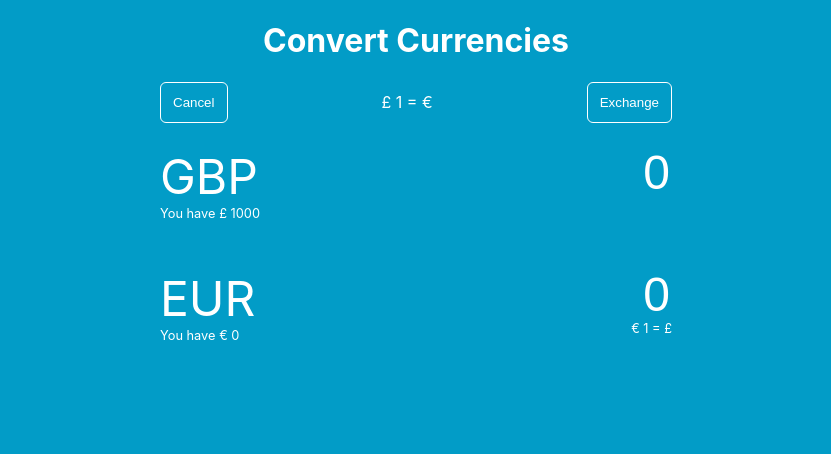
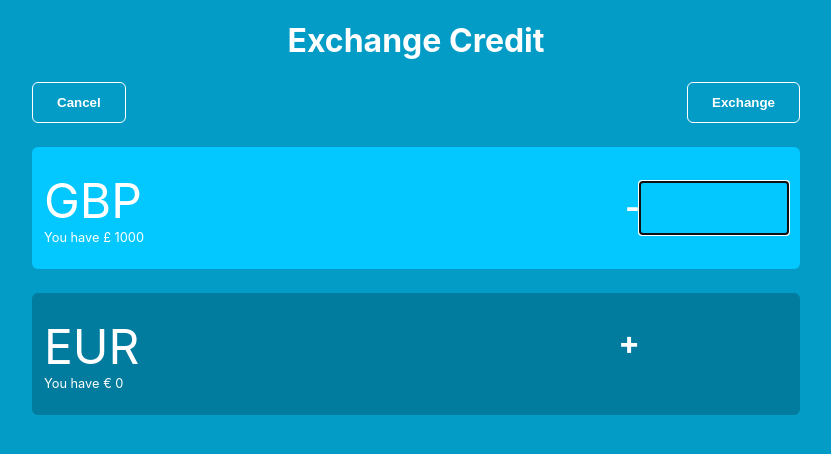
Before and after one commit to s0k0/CurrencyConverter, a React (Create React App) app: page / in a window 1280 px wide. Shown: the top 454 px of the page, without its empty margins (224-1055 px from the left). Built offline with nearby package versions, Linux system fonts and the light colour scheme; no server answers.

Commit message:
adjust layout, styling and handling of empty input plus insufficient balance

```diff
--- a/src/component/converter.css
+++ b/src/component/converter.css
@@ -1,5 +1,5 @@
 .converter {
-    margin: 0 30%;
+    margin: 0 20%;
     text-align: center;
     display: flex;
     flex-direction: column;
@@ -10,40 +10,85 @@
     display: flex;
     justify-content: space-between;
     flex-direction: row;
-    margin: 24px 0;
+    padding: 24px 12px;
+    margin-top: 24px;
     text-align: left;
 }
-.pocket, .note {
-  display: flex;
-  flex-direction: column;
+
+.target {
+    background: #027c9e;
+    border-radius: 6px;
 }
+
+.source {
+    background: #03c8ff;
+    border-radius: 6px;
+}
+
 .pocket {
-    width: 144px;
+    display: flex;
+    flex-direction: column;
+    min-width: 144px;
 }
+
+.invertRate {
+    width: 100;
+    text-align: right;
+}
+
 .controls {
     display: flex;
     justify-content: space-between;
     align-items: center;
     flex-direction: row;
 }
+
 .currency {
     font-size: 3rem;
 }
-.amount, .exchange {
+
+.balance, .exchange, .error {
     font-size: 0.8rem;
+}
+
+.exchange {
+    display: flex;
+    justify-content: center;
+    flex-direction: row;
+    align-items: center;
 }
 
 .note {
     text-align: right;
 }
 
+.error {
+    border-radius: 6px;
+    background: orange;
+    color: white;
+    font-weight: bolder;
+    padding: 12px;
+    margin-top: 12px;
+}
+
+.sign {
+    font-size: 2rem;
+    font-weight: bolder;
+}
+
 button {
     background: transparent;
     border: 1px solid white;
     border-radius: 6px;
-    padding: 12px;
+    padding: 12px 24px;
     color: white;
+    font-weight: bolder;
     cursor: pointer;
+}
+
+button.disabled {
+    opacity: 0.6;
+    cursor: auto;
 }
 
 input {
@@ -53,18 +98,16 @@ input {
     color: white;
     font-size: 3rem;
     text-align: right;
-    width: 168px;
+    width: 144px;
 }
 
-input::-webkit-outer-spin-button,
-input::-webkit-inner-spin-button {
-  -webkit-appearance: none;
-  margin: 0;
+input::-webkit-outer-spin-button, input::-webkit-inner-spin-button {
+    -webkit-appearance: none;
+    margin: 0;
 }
 
-
 @media screen and (max-width: 768px) {
-    .converter{
-        margin: 0 10%;
+    .converter {
+        margin: 0 5%;
     }
 }
--- a/src/component/converter.js
+++ b/src/component/converter.js
@@ -6,45 +6,43 @@ class Converter extends React.Component {
     constructor(props) {
         super(props);
         this.state = {
-            change: 0,
             sourceCurrency: "GBP",
             targetCurrency: "EUR",
-            amount: 0,
+            amount: "",
+            change: "",
             rate: null,
-            invert: null,
+            invertRate: null,
             currencies: ["EUR", "GBP", "USD"],
             pockets: [
                 {
                     currency: "EUR",
                     symbol: "€",
-                    amount: 0
+                    balance: 0
                 },
                 {
                     currency: "GBP",
                     symbol: "£",
-                    amount: 1000
+                    balance: 1000
                 },
                 {
                     currency: "USD",
                     symbol: "$",
-                    amount: 0
+                    balance: 0
                 }
             ]
         };
     }
     componentDidMount() {
         this.getRate()
-        this.interval = setInterval(() =>  this.getRate(), 10000);
+        this.interval = setInterval(() => this.getRate(), 10000);
     };
     componentWillUnmount() {
         clearInterval(this.interval);
     };
     getRate = () => {
-        //TODO: add/subtract amounts from pockets
         //TODO: change pockets ?
         //TODO: add tests
         //TODO: limit input to two decial points
-        //TODO: make target input changable too
         axios
             .get(
                 //cors enabled: https://cors-anywhere.herokuapp.com/
@@ -54,86 +52,106 @@ class Converter extends React.Component {
             )
             .then(response => {
                 const rate = response.data.rates[this.state.targetCurrency];
-                const invert = 1 / rate
+                const invertRate = 1 / rate
                 this.setState({ rate: rate.toFixed(2) });
-                this.setState({ invert: invert.toFixed(2) });
+                this.setState({ invertRate: invertRate.toFixed(2) });
             })
             .catch(error => {
                 console.log("Error Occured when Fetching Rates", error.message);
             });
     };
     convertCurrency = event => {
-        this.setState({ amount: event.target.value });
-        const change = event.target.value * this.state.rate;
-        this.setState({ change: change.toFixed(2) });
+        const value = event.target.value
+        if (event.target.name === "source") {
+            const change = value * this.state.rate;
+            this.setState({ amount: value });
+            this.setState({ change: change === 0 ? '' : change.toFixed(2) });
+        } else {
+            const amount = value * this.state.invertRate;
+            this.setState({ amount: amount.toFixed(2) });
+            this.setState({ change: value });
+        }
+
     };
     clearInputs = () => {
-        this.setState({ change: 0 })
-        this.setState({ amount: 0 })
+        this.setState({ change: '' })
+        this.setState({ amount: '' })
     };
-    updatePocket = (source,target) => {
-        if(this.state.amount > source.amount) return
-        const pockets = this.state.pockets
-        pockets.forEach( _ => {
-            if(_.currency === target.currency) _.amount = (_.amount + parseFloat(this.state.change)).toFixed(2)
-            if(_.currency === source.currency) _.amount = (_.amount - parseFloat(this.state.amount)).toFixed(2)
+    updatePocket = (source, target) => {
+        if (this.state.amount > source.amount) return
+        const newPockets = this.state.pockets
+        newPockets.forEach(_ => {
+            if (_.currency === target.currency) _.balance = (parseFloat(_.balance) + parseFloat(this.state.change)).toFixed(2)
+            if (_.currency === source.currency) _.balance = (parseFloat(_.balance) - parseFloat(this.state.amount)).toFixed(2)
         })
-        this.setState({ pockets: pockets })
+        this.setState({ pockets: newPockets })
         this.clearInputs()
     };
     render() {
         const source = this.state.pockets.find(_ => _.currency === this.state.sourceCurrency);
         const target = this.state.pockets.find(_ => _.currency === this.state.targetCurrency);
+        const isBalanceSufficient = source.balance >= this.state.amount
         return (
             <div className="converter">
                 <h1>
-                    Convert Currencies
+                    Exchange Credit
                 </h1>
                 <div className="controls">
                     <button onClick={_ => this.clearInputs()} >Cancel</button>
-                    <span>
-                     {source.symbol} 1 = {target.symbol} {this.state.rate}
-                    </span>
-                    <button onClick={_ =>this.updatePocket(source,target)}>Exchange</button>
+                    {this.state.rate
+                        ? <span> {source.symbol} 1 = {target.symbol} {this.state.rate}</span>
+                        : null}
+                    <button className={isBalanceSufficient ? null : 'disabled'} disabled={!isBalanceSufficient} onClick={_ => this.updatePocket(source, target)} >Exchange</button>
                 </div>
                 <div className="source">
                     <div className="pocket">
                         <label className="currency">
                             {source.currency}
                         </label>
-                        <span className="amount">
-                            You have {source.symbol} {source.amount}
+                        <span className="balance">
+                            You have {source.symbol} {source.balance}
                         </span>
                     </div>
+                    <div className="exchange">
+                        <span className="sign">-</span>
                         <input
-                        name="amount"
+                            name="source"
                             type="number"
-                        required
-                        pattern="^\d*(\.\d{0,2})?$"
+                            placeholder=""
+                            autoFocus
+                            min="0"
                             value={this.state.amount}
                             onChange={event => this.convertCurrency(event)}
                         />
                     </div>
-                {this.state.amount > source.amount ? <h5>There is not enough credit available for this transaction.</h5>  : ''}
+                </div>
+                {isBalanceSufficient
+                    ? null
+                    : <span className="error">Not enough credit available.</span>}
                 <div className="target">
                     <div className="pocket">
                         <label className="currency">
                             {target.currency}
                         </label>
-                        <span className="amount">
-                            You have {target.symbol} {target.amount}
+                        <span className="balance">
+                            You have {target.symbol} {target.balance}
                         </span>
                     </div>
+                    <div className="pocket">
                         <div className="exchange">
+                            <span className="sign">+</span>
                             <input
-                            name="amount"
+                                name="target"
                                 type="number"
-                            readOnly
+                                placeholder=""
+                                min="0"
                                 value={this.state.change}
+                                onChange={event => this.convertCurrency(event)}
                             />
-                        <span className="note">
-                            {target.symbol} 1 = {source.symbol} {this.state.invert}
-                        </span>
+                        </div>
+                        {this.state.rate
+                            ? <span className="invertRate">{target.symbol} 1 = {source.symbol} {this.state.invertRate}</span>
+                            : null}
                     </div>
                 </div>
             </div>
```
Lines whose indentation alone changed are shown as unchanged.
